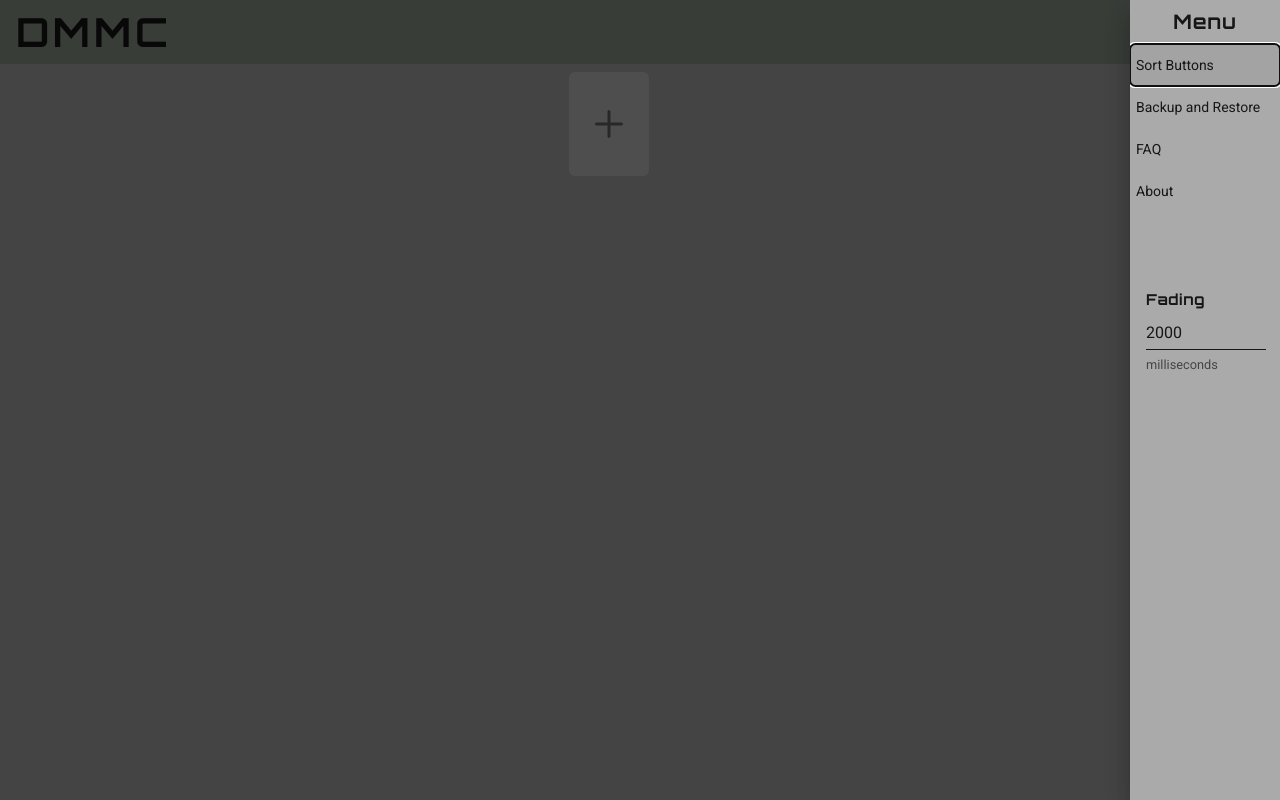
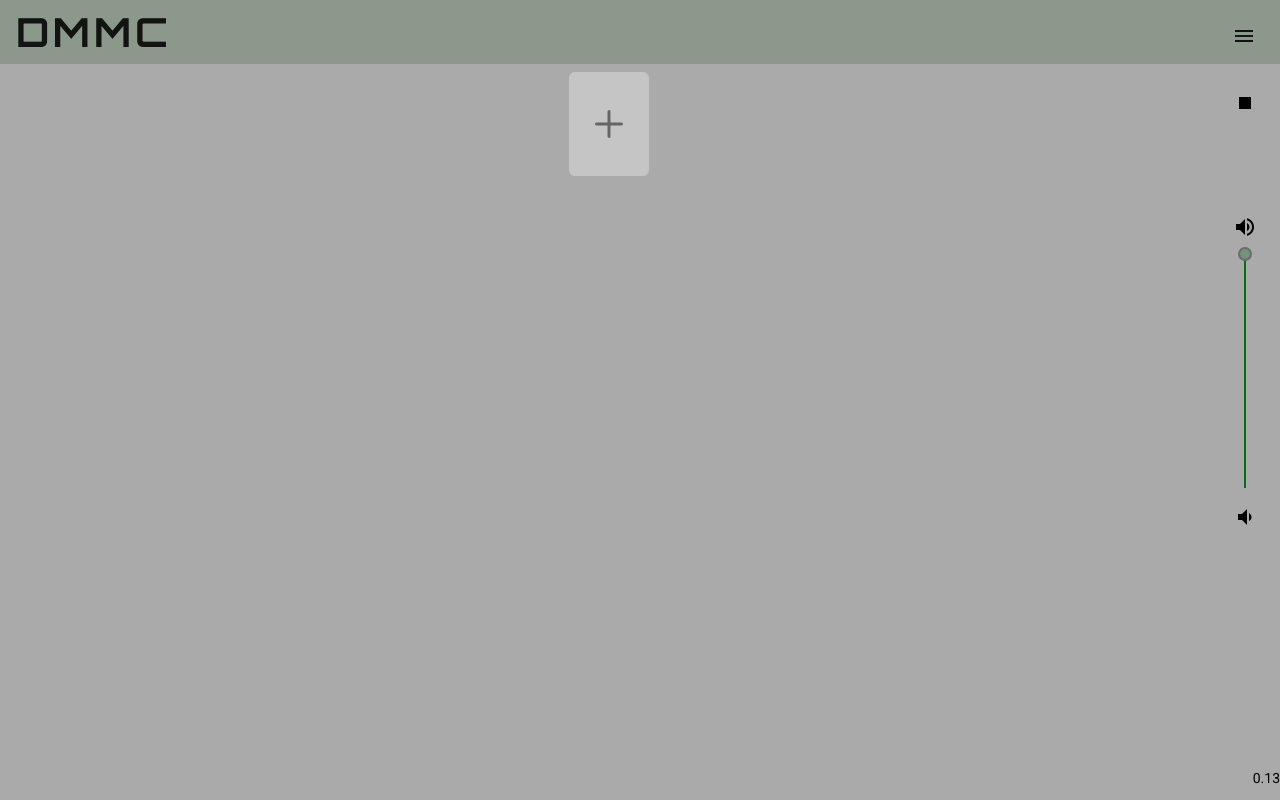
Before and after one commit to Diniver/MusicCompanion, an Angular app: page / in a window 1280 px wide. Built offline with nearby package versions, Linux system fonts and the light colour scheme.

Commit message:
Menu things

```diff
--- a/src/app/components/header/header.component.ts
+++ b/src/app/components/header/header.component.ts
@@ -13,7 +13,7 @@ import { BtnsortComponent } from './menu/btnsort/btnsort.component';
 })
 export class HeaderComponent implements OnInit {
   title: string = 'DMMC';
-  opened: boolean = true;
+  opened: boolean = false;
   fadeDuration: number = 2000; //ms
 
   constructor(private matDialog: MatDialog, private audio: AudioService) {
```
